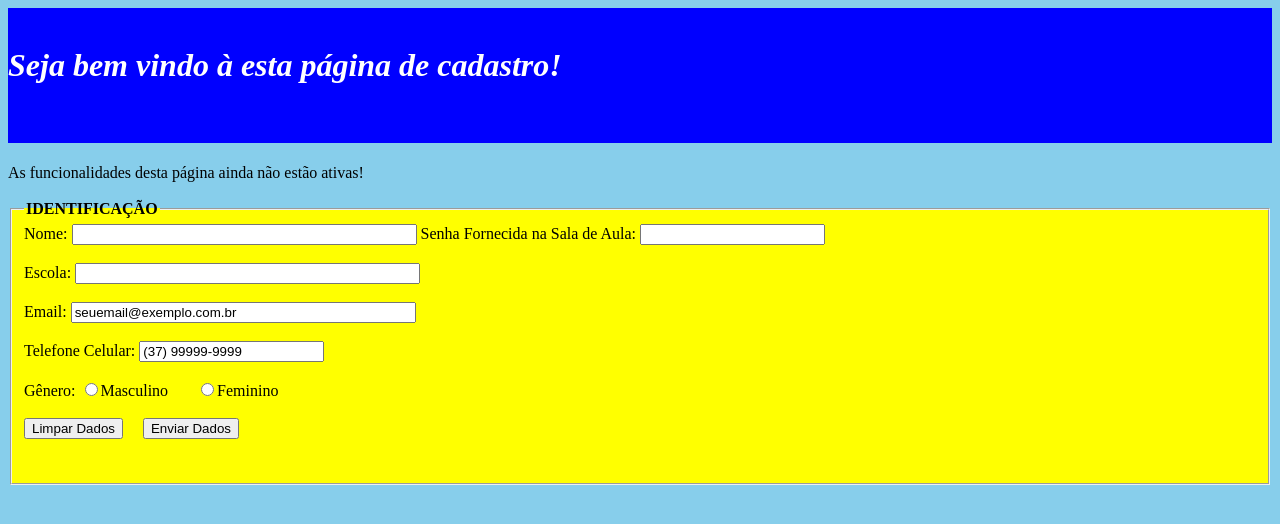
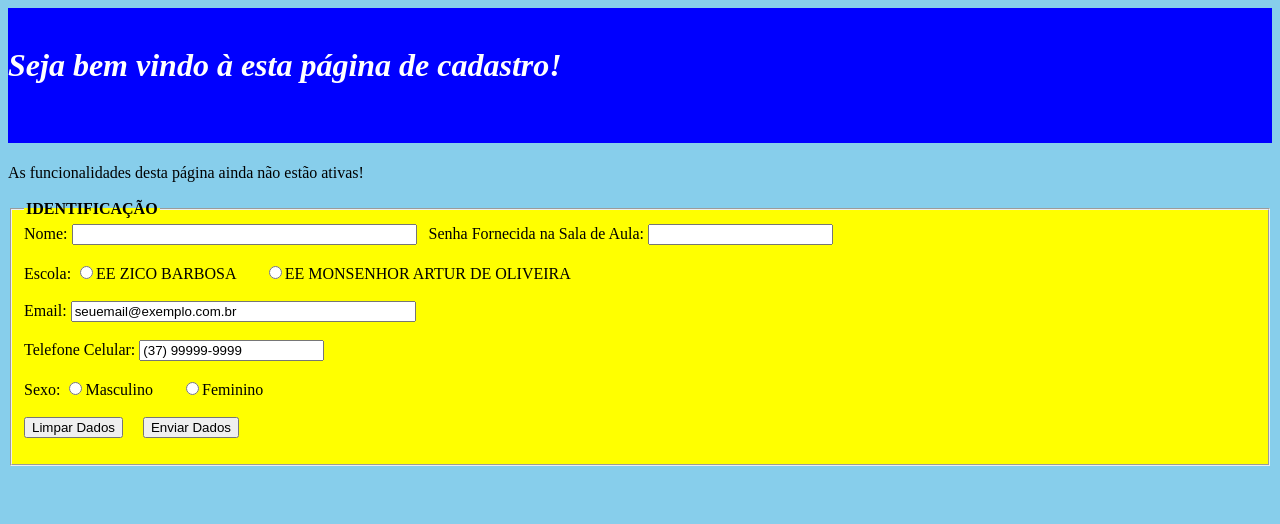
Before and after one commit to edilson-eemao/curriculo2, a Jekyll site: the page pages/Teste.html, which Jekyll copies as it is, in a window 1280 px wide. Shown: the top 524 px of the page. Built offline with Jekyll 4.4.1, drawn with Linux system fonts in a browser that asks for light colours.

Commit message:
Ajuste formcad

```diff
--- a/pages/Teste.html
+++ b/pages/Teste.html
@@ -92,30 +92,32 @@
               <form name="frmCAD" id="frmCAD" method="POST" action="cadastro.php" enctype="application/x-www-form-urlencoded">
 
               <label for="nome">Nome:</label>
-              <input type="text" id="nome" name="nome" value="" size="40" maxlength="50" tabindex"1"/>
-              <label for="senha">Senha Fornecida na Sala de Aula:</label>
-              <input type="password" id="senha" name="senha" value="" size="20" maxlength="6" tabindex"2"/>
+              <input type="text" id="nome" name="nome" value="" size="40" maxlength="50" tabindex="1"/>
+              <label for="senha"> &nbsp Senha Fornecida na Sala de Aula:</label>
+              <input type="password" id="senha" name="senha" value="" size="20" maxlength="6" tabindex="2"/>
               <br/><br/>
 
-              <label for="escola">Escola:</label>
-              <input type="text" id="escola" name="escola" value="" size="40" maxlength="60" tabindex"3"/>
+              <label>Escola:</label>
+              <input type="radio" id="EE Zico Barbosa" name="escola" value="EE Zico Barbosa" tabindex="3"/>EE ZICO BARBOSA &nbsp &nbsp &nbsp
+              <input type="radio" id="EE Monsenhor Artur de Oliveira" name="escola" value="EE Monsenhor Artur de Oliveira" tabindex="4"/>EE MONSENHOR ARTUR DE OLIVEIRA
               <br/><br/>
+
               <label for="email">Email:</label>
-              <input type="text" id="email" name="email" value="seuemail@exemplo.com.br" size="40" maxlength="60" tabindex"4"/>
+              <input type="text" id="email" name="email" value="seuemail@exemplo.com.br" size="40" maxlength="60" tabindex="5"/>
               <br/><br/>
               <label for="fone">Telefone Celular:</label>
-              <input type="text" id="fone" name="fone" value="(37) 99999-9999" size="20" maxlength="15" tabindex"5"/>
+              <input type="text" id="fone" name="fone" value="(37) 99999-9999" size="20" maxlength="15" tabindex="6"/>
 
               <br/><br/>
-              <label for="genero">Gênero:</label>
-              <input type="radio" id="masculino" name="genero" value="masculino" tabindex"6"/>Masculino &nbsp &nbsp &nbsp
-              <input type="radio" id="feminino" name="genero" value="feminino" tabindex"7"/>Feminino
+              <label>Sexo:</label>
+              <input type="radio" id="masculino" name="sexo" value="masculino" tabindex="7"/>Masculino &nbsp &nbsp &nbsp
+              <input type="radio" id="feminino" name="sexo" value="feminino" tabindex="8"/>Feminino
               <br/><br/>
-              <input type="reset" id="btnLimpar" name="btnLimpar" value="Limpar Dados" tabindex="8"/> &nbsp &nbsp
-              <input type="submit" id="btnEnviar" name="btnEnviar" value="Enviar Dados" tabindex="9" />
+              <input type="reset" id="btnLimpar" name="btnLimpar" value="Limpar Dados" tabindex="9"/> &nbsp &nbsp
+              <input type="submit" id="btnEnviar" name="btnEnviar" value="Enviar Dados" tabindex="10" />
+              <br/>
+              </form>
 
-              </form>
-              <br/>
      </fieldset>
 
   </body>
```
Also changed, not shown: 1 other file.
